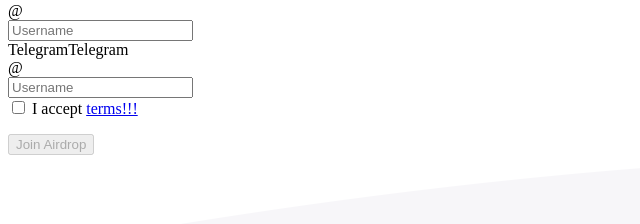
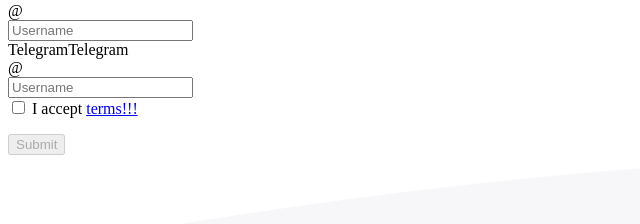
Before and after one commit to WinFinance/WIFI-token, a Nuxt app: page / in a window 1280 px wide. Shown: the part 5779-6003 px from the top of the page, without its empty margins (0-640 px from the left). Built offline with nearby package versions, Linux system fonts and the light colour scheme.

Commit message:
change airdrop submit button text

```diff
--- a/pages/index.vue
+++ b/pages/index.vue
@@ -362,7 +362,7 @@
                 <p class="text-danger bolder">{{failed}}</p>
                 <p class="text-info bolder">{{notif}}</p>
 
-                <button @click="sendForm" :disabled="isDisabled" class="btn">Join Airdrop</button>
+                <button @click="sendForm" :disabled="isDisabled" class="btn">Submit</button>
               </form>
             </div>
           </div>
```
